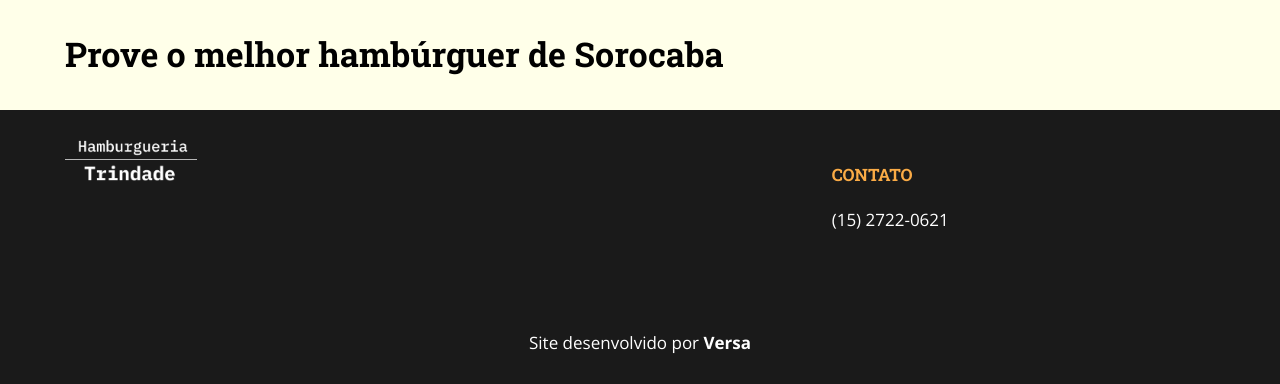
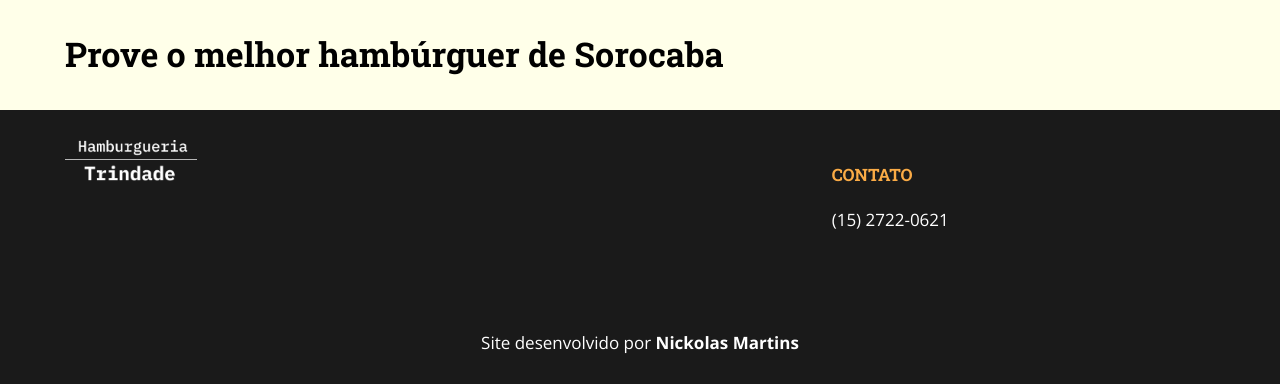
Before and after one commit to Agencia-Versa/HamburgueriaTrindade, a plain HTML site: page index.html in a window 1280 px wide. Shown: the part 3304-3688 px from the top of the page. Drawn offline with nearby package versions, Linux system fonts and the light colour scheme.

Commit message:
Atualizar o index.html

```diff
--- a/index.html
+++ b/index.html
@@ -161,7 +161,7 @@
         </div>
     </footer>
     <div class="footer-company">
-        <p>Site desenvolvido por <a href="#"><strong>Versa</strong></a></p>
+        <p>Site desenvolvido por <a href="#"><strong>Nickolas Martins</strong></a></p>
     </div>
     <script src='menu.js'></script>
 </body>
```
